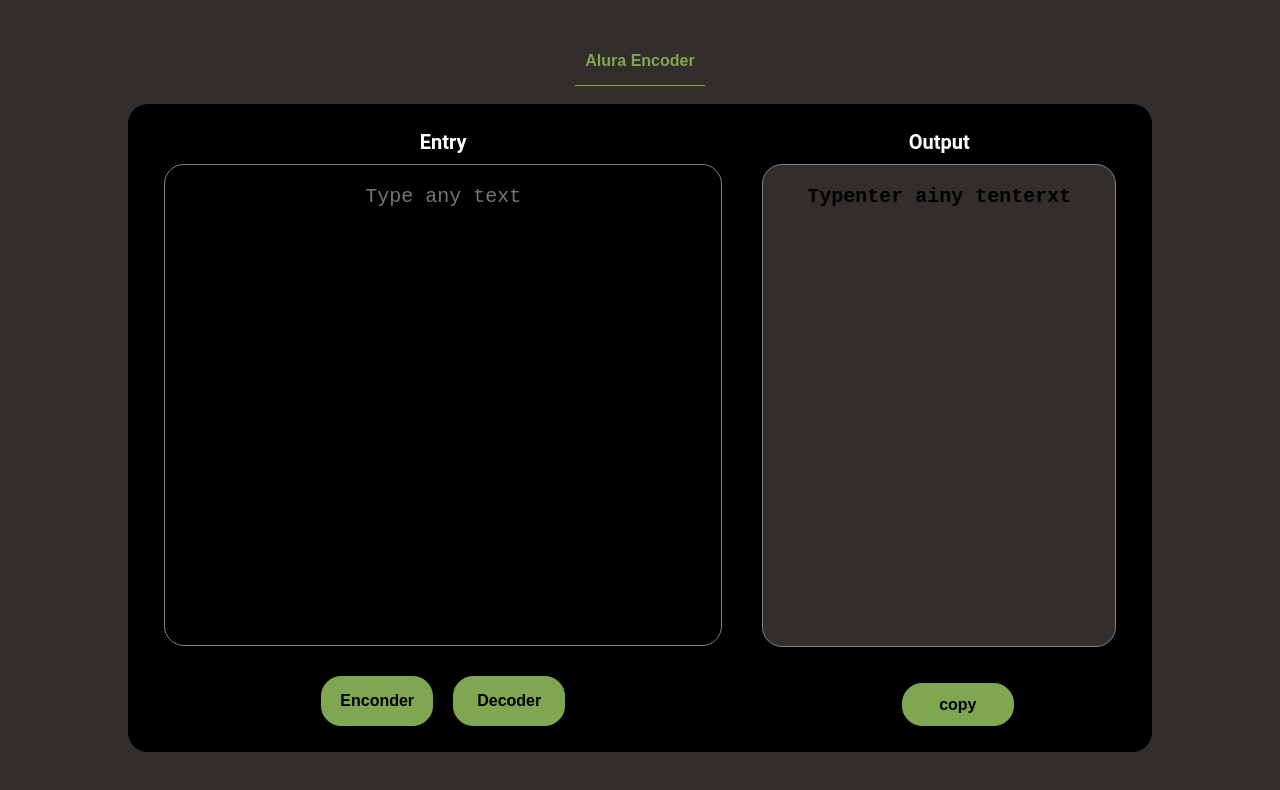
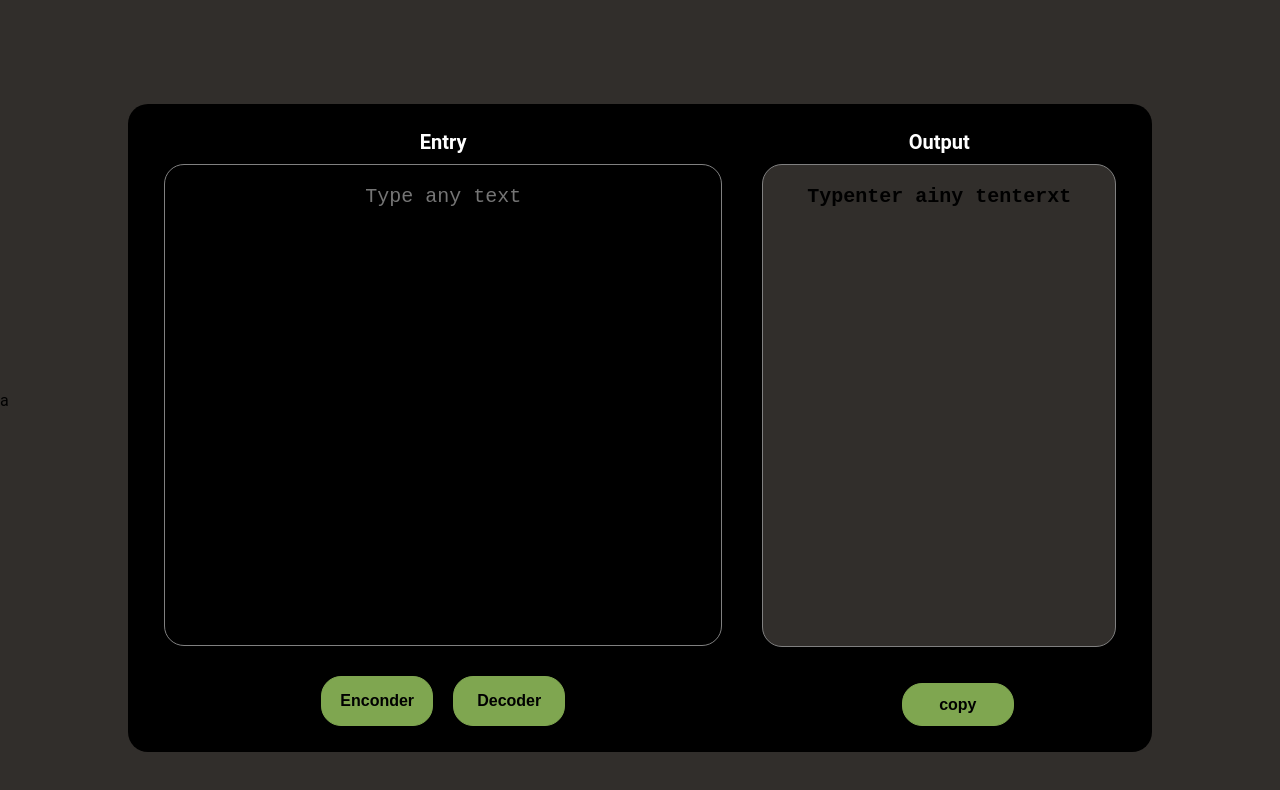
Before and after one commit to JuanObandoDev/encriptador-aluralatam, a React (Create React App) app: page / in a window 1280 px wide. Shown: the top 790 px of the page. Built offline with nearby package versions, Linux system fonts and the light colour scheme.

Commit message:
refactor: delete Caesar Cipher, render only aluraEncoder and a logo

```diff
--- a/src/App.js
+++ b/src/App.js
@@ -1,14 +1,13 @@
 import "./styles/App.css";
 import React from "react";
-import { Pages } from "./components/Pages";
-import { Header } from "./components/Header";
+import { AluraEncoderDecoder } from "./components/AluraEncoderDecoder";
 import InputContextProvider from "./context/inputContext";
 
 function App() {
   return (
     <InputContextProvider>
-      <Header />
-      <Pages />
+      <p className="logo">a</p>
+      <AluraEncoderDecoder />
     </InputContextProvider>
   );
 }
```
